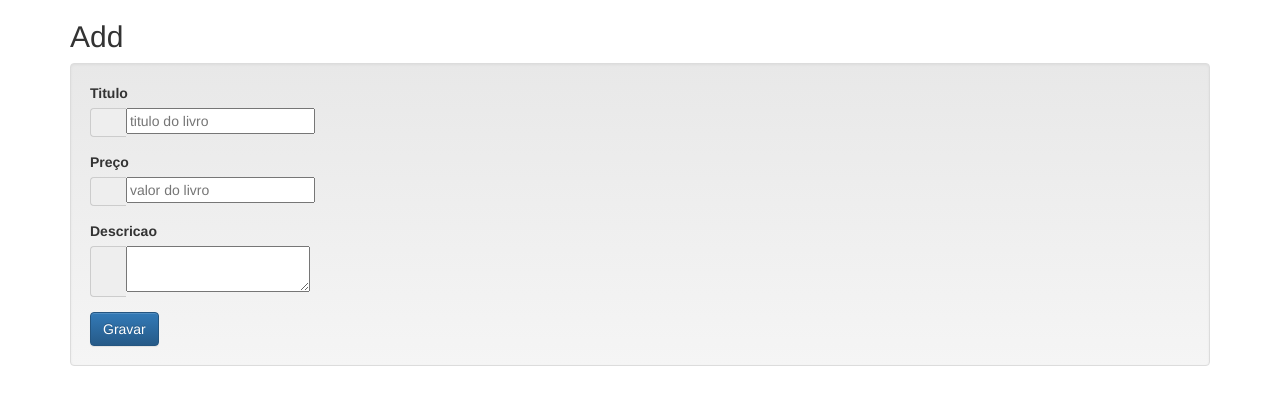
After one commit to diogosilverio/js-35-exercicios, a Node server app: template views/produto/form.ejs in a window 1280 px wide. The commit adds this page. Shown: the top 405 px of the page. Run offline with Node 20, Linux system fonts and the light colour scheme; the template is opened without the code that fills it, so the values that code supplies are empty; some web fonts are replaced.

Commit message:
Inclusao de body parser. Criacao de rota POST:/produtos e respectivo formulario.

```diff
--- a/custom-express.js
+++ b/custom-express.js
@@ -1,10 +1,13 @@
 const express = require("express");
 const app = express();
+
+const bodyParser = require("body-parser");
 
 // module.exports = function(){
 	app.set("view engine", "ejs");
 
 	app.use(express.static("public"));
+	app.use(bodyParser.urlencoded({extended: true}));
 
 	require("./routes/produto.js")(app);
 	require("./routes/cliente.js")(app);
--- a/package.json
+++ b/package.json
@@ -4,6 +4,7 @@
   "description": "",
   "main": "ola.js",
   "dependencies": {
+    "body-parser": "^1.16.0",
     "ejs": "^2.5.5",
     "express": "^4.14.0",
     "mysql": "^2.13.0"
--- /dev/null
+++ b/views/produto/form.ejs
@@ -0,0 +1,46 @@
+<!DOCTYPE html>
+<html>
+    <head>
+        <meta charset="utf-8">
+        <title>Listagem de Livros</title>
+        <link rel="stylesheet" href="/css/bootstrap.css">
+        <link rel="stylesheet" href="/css/bootstrap-theme.css">
+    </head>
+    <body>
+
+        <div>
+            <div class ="container min-container">
+                <h2 class="basic-title">Add</h2>
+
+                <div class="errors">
+                   <!-- aqui entrará mensagens de validação em breve -->
+                </div>
+
+                <form action="/produtos" method="post" class="well" role="form">
+                    <div class="form-group">
+                        <label for="titulo">Titulo</label>
+                        <div class="input-group">
+                            <span class="input-group-addon"><i class="glyphicon glyphicon-unchecked"></i></span>
+                            <input type="text" name="titulo" placeholder="titulo do livro"/>
+                        </div>
+                    </div>
+                    <div class="form-group">
+                        <label for="preco">Preço</label>
+                        <div class="input-group">
+                            <span class="input-group-addon"><i class="glyphicon glyphicon-unchecked"></i></span>
+                            <input type="text" name="preco" placeholder="valor do livro"/>
+                        </div>
+                    </div>
+                    <div class="form-group">
+                        <label for="descricao">Descricao</label>
+                        <div class="input-group">
+                            <span class="input-group-addon"><i class="glyphicon glyphicon-unchecked"></i></span>
+                            <textarea name="descricao"></textarea>
+                        </div>
+                    </div>
+                    <button type="submit" class="btn btn-primary">Gravar</button>
+                </form>
+            </div>
+        </div>
+    </body>
+</html>
--- a/views/produto/lista.ejs
+++ b/views/produto/lista.ejs
@@ -33,5 +33,6 @@
                 </tbody>
             </table>
         </div>
+        <a href="/produtos/form">[Cadastrar Produto]</a>
     </body>
 </html>
```
Also changed, not shown: routes/produto.js (+11 -3 lines).
